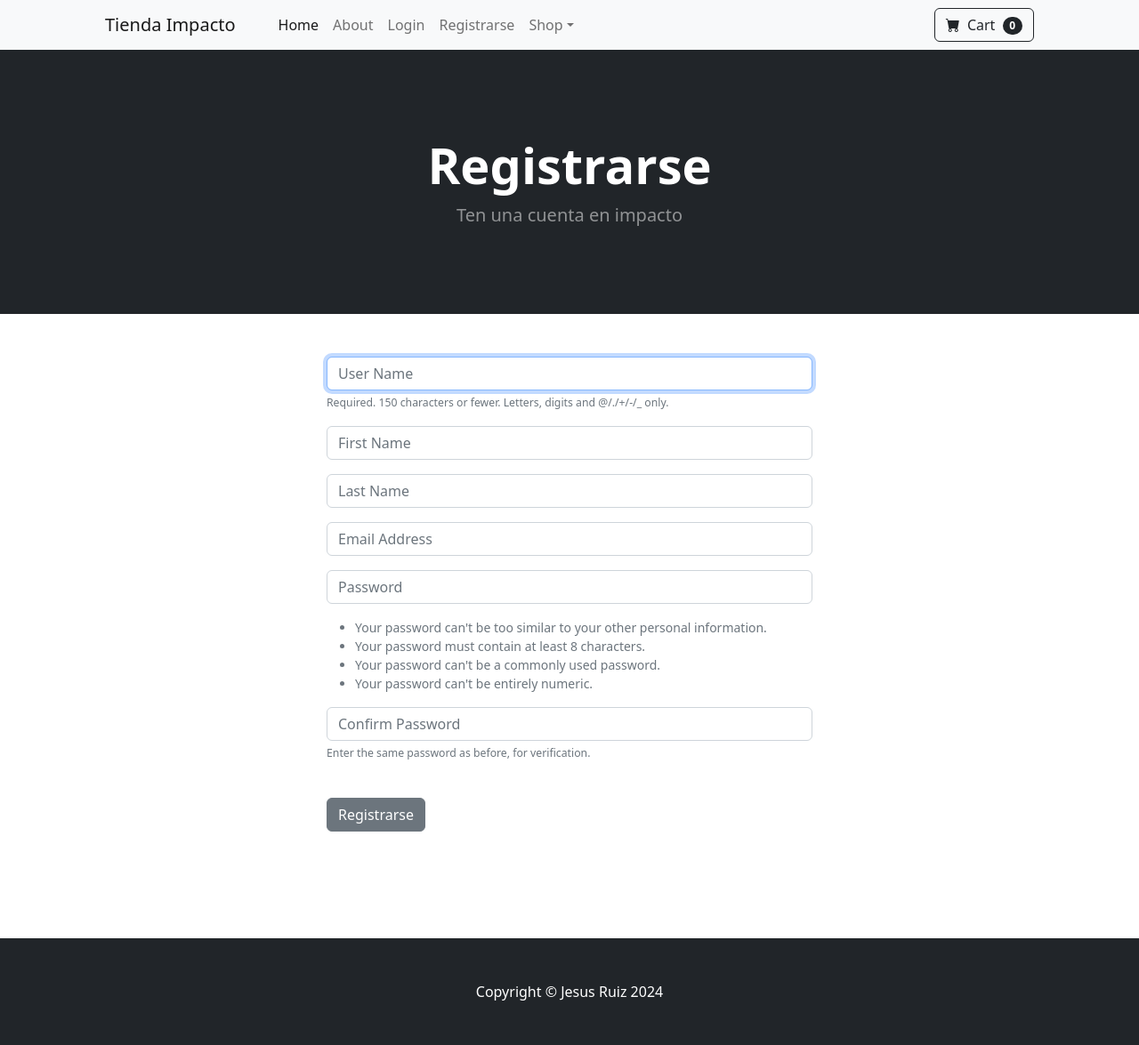
After one commit to jesus1080/ecomimpacto, a Django app: page /register/ in a window 1280 px wide. The commit adds this page. Shown: the whole page at 89% size. Run offline with Django 5.2, Linux system fonts and the light colour scheme; some libraries are stand-ins or nearby versions.

Commit message:
feat: add login, logout and register

```diff
--- /dev/null
+++ b/store/forms.py
@@ -0,0 +1,30 @@
+from django.contrib.auth.models import User
+from django.contrib.auth.forms import UserCreationForm
+from django import forms
+
+class SignUpForm(UserCreationForm):
+	email = forms.EmailField(label="", widget=forms.TextInput(attrs={'class':'form-control', 'placeholder':'Email Address'}))
+	first_name = forms.CharField(label="", max_length=100, widget=forms.TextInput(attrs={'class':'form-control', 'placeholder':'First Name'}))
+	last_name = forms.CharField(label="", max_length=100, widget=forms.TextInput(attrs={'class':'form-control', 'placeholder':'Last Name'}))
+
+	class Meta:
+		model = User
+		fields = ('username', 'first_name', 'last_name', 'email', 'password1', 'password2')
+
+	def __init__(self, *args, **kwargs):
+		super(SignUpForm, self).__init__(*args, **kwargs)
+
+		self.fields['username'].widget.attrs['class'] = 'form-control'
+		self.fields['username'].widget.attrs['placeholder'] = 'User Name'
+		self.fields['username'].label = ''
+		self.fields['username'].help_text = '<span class="form-text text-muted"><small>Required. 150 characters or fewer. Letters, digits and @/./+/-/_ only.</small></span>'
+
+		self.fields['password1'].widget.attrs['class'] = 'form-control'
+		self.fields['password1'].widget.attrs['placeholder'] = 'Password'
+		self.fields['password1'].label = ''
+		self.fields['password1'].help_text = '<ul class="form-text text-muted small"><li>Your password can\'t be too similar to your other personal information.</li><li>Your password must contain at least 8 characters.</li><li>Your password can\'t be a commonly used password.</li><li>Your password can\'t be entirely numeric.</li></ul>'
+
+		self.fields['password2'].widget.attrs['class'] = 'form-control'
+		self.fields['password2'].widget.attrs['placeholder'] = 'Confirm Password'
+		self.fields['password2'].label = ''
+		self.fields['password2'].help_text = '<span class="form-text text-muted"><small>Enter the same password as before, for verification.</small></span>'
--- a/store/templates/base.html
+++ b/store/templates/base.html
@@ -18,6 +18,14 @@
     <body>
         <!-- Navigation-->
         {% include 'navbar.html'%}
+        {% if messages %}
+            {% for message in messages %}
+            <div class="alert alert-warning alert-dismissible fade show" role="alert">
+                {{message}}
+                <button type="button" class="btn-close" data-bs-dismiss="alert" aria-label="Close"></button>
+            </div>
+            {% endfor %}
+        {% endif %}
         {% block content %}
         {% endblock %}
         <!-- Footer-->
--- a/store/templates/navbar.html
+++ b/store/templates/navbar.html
@@ -6,6 +6,15 @@
             <ul class="navbar-nav me-auto mb-2 mb-lg-0 ms-lg-4">
                 <li class="nav-item"><a class="nav-link active" aria-current="page" href="{% url 'home' %}">Home</a></li>
                 <li class="nav-item"><a class="nav-link" href="{% url 'about' %}">About</a></li>
+
+                {% if user.is_authenticated %}
+                <li class="nav-item"><a class="nav-link" href="{% url 'logaut' %}">Logaut</a></li>
+                {% else %}
+                <li class="nav-item"><a class="nav-link" href="{% url 'login' %}">Login</a></li>
+                <li class="nav-item"><a class="nav-link" href="{% url 'register' %}">Registrarse</a></li>
+                {% endif %}
+
+
                 <li class="nav-item dropdown">
                     <a class="nav-link dropdown-toggle" id="navbarDropdown" href="#" role="button" data-bs-toggle="dropdown" aria-expanded="false">Shop</a>
                     <ul class="dropdown-menu" aria-labelledby="navbarDropdown">
--- /dev/null
+++ b/store/templates/register.html
@@ -0,0 +1,33 @@
+{% extends 'base.html'%}
+{% block content %}
+ <!-- Header-->
+ <header class="bg-dark py-5">
+    <div class="container px-4 px-lg-5 my-5">
+        <div class="text-center text-white">
+            <h1 class="display-4 fw-bolder">Registrarse</h1>
+            <p class="lead fw-normal text-white-50 mb-0">Ten una cuenta en impacto</p>
+        </div>
+    </div>
+</header>
+
+<div class="container">
+    <div class="row">
+            <div class="col-md-6 offset-md-3">
+                <br><br>
+                <form method="POST" action="{% url 'register' %}">
+                    {% csrf_token %}
+
+                    {{ form.as_p }}
+                    <br>
+                    <button type="submit" class="btn btn-secondary">Registrarse</button>
+                </form>
+                <br>
+                <br>
+                <br>
+                <br>
+                <br>
+            </div>
+    </div>
+</div>
+
+{% endblock %}
--- a/store/urls.py
+++ b/store/urls.py
@@ -3,4 +3,7 @@ from . import views
 urlpatterns = [
     path('', views.home , name='home'),
     path('about/', views.about , name='about'),
+    path('login/', views.login_user , name='login'),
+    path('logout/', views.logout_user , name='logaut'),
+    path('register/', views.register_user , name='register'),
 ]
--- a/store/views.py
+++ b/store/views.py
@@ -1,5 +1,12 @@
-from django.shortcuts import render
+from django.shortcuts import render, redirect
 from .models import Product
+from django.contrib.auth import authenticate, login, logout
+from django.contrib import messages
+from django.contrib.auth.models import User
+from django.contrib.auth.forms import UserCreationForm
+from .forms import SignUpForm
+from django import forms
+
 
 def home(request):
     productos = Product.objects.all()
@@ -8,3 +15,45 @@ def home(request):
 
 def about(request):
     return render(request, 'about.html', {})
+
+
+def login_user(request):
+    if request.method == "POST":
+        username = request.POST['username']
+        password = request.POST['password']
+        user = authenticate(request, username=username, password=password)
+        if user is not None:
+            login(request, user)
+            messages.success(request, ("Estas authenticado correctamente"))
+            return redirect('home')
+        else:
+            messages.success(request, ("Hay un error"))
+            return redirect('login')
+    else:
+        return render(request, 'login.html', {})
+
+
+
+
+def logout_user(request):
+    logout(request)
+    messages.success(request, ("Saliste copn exito... Gracias!"))
+    return redirect('home')
+
+def register_user(request):
+    form = SignUpForm()
+    if request.method == "POST":
+        form = SignUpForm(request.POST)
+        if form.is_valid():
+            form.save()
+            username = form.cleaned_data['username']
+            password = form.cleaned_data['password1']
+            user = authenticate(username=username, password=password)
+            login(request, user)
+            messages.success(request, ("Estas registrado correctamente"))
+            return redirect('home')
+        else:
+            messages.success(request, ("Hay un problema con el registro"))
+            return redirect('register')
+    else:
+        return render(request, 'register.html', {'form':form})
```
Also changed, not shown: store/templates/login.html (added, +45 -0 lines), db.sqlite3.
